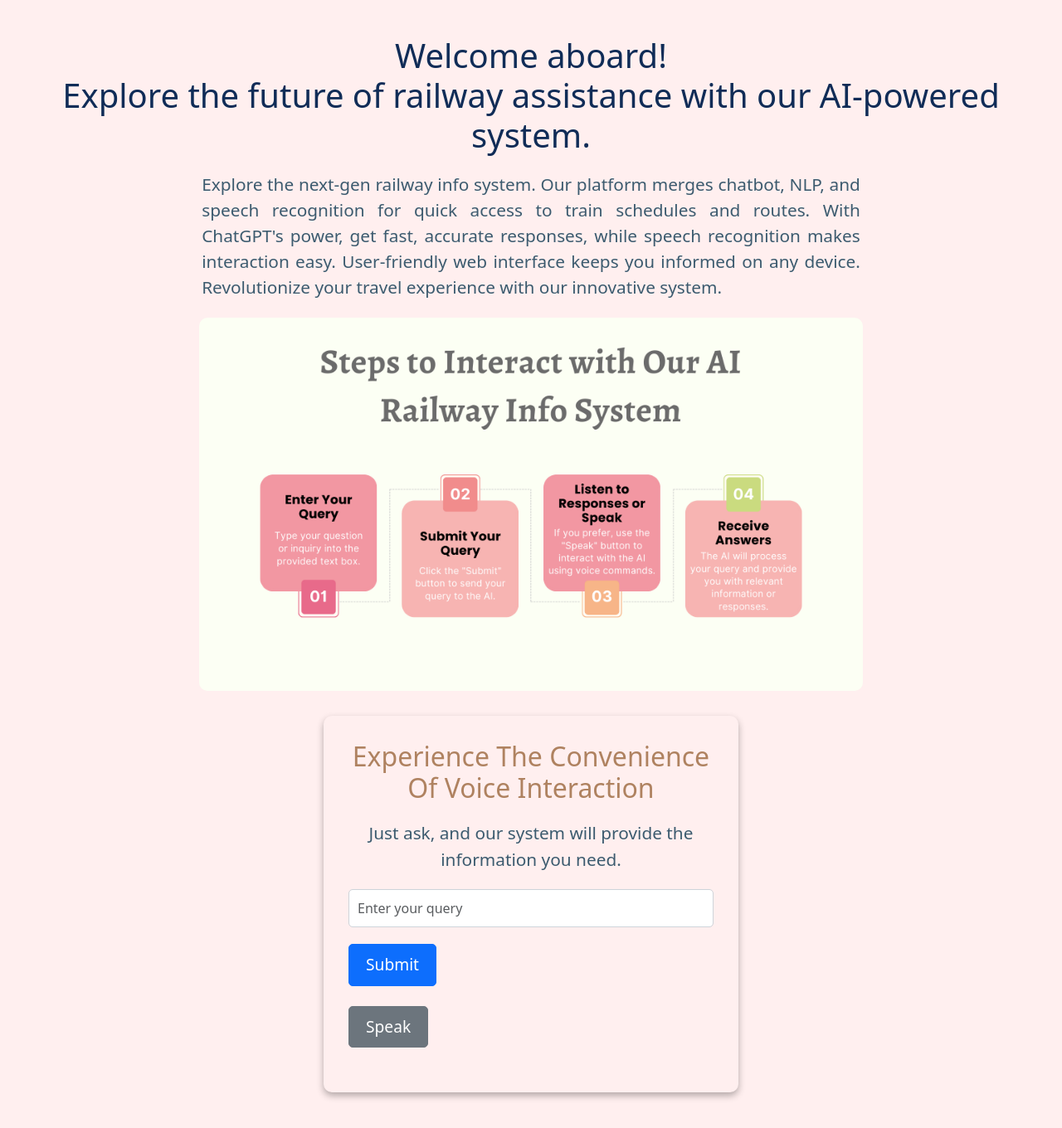
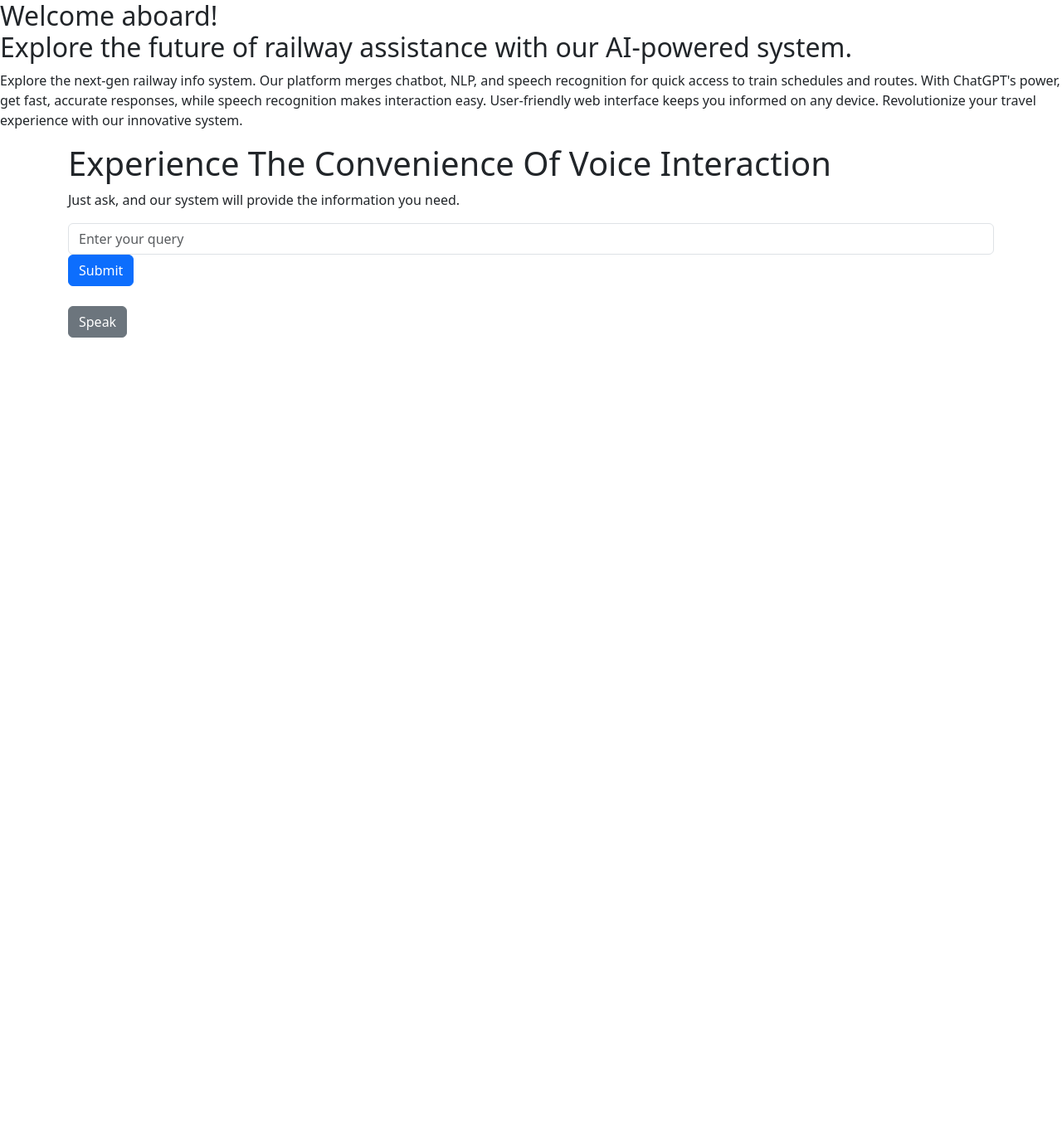
Before and after one commit to kundan200/deploy-, a Python web app: template templates/index.html in a window 1280 px wide. Shown: the whole page at 83% size. After the commit the page ends 407 px from the top, so only its background shows below. Run offline with Jinja, Linux system fonts and the light colour scheme; the template is opened without the code that fills it, so the values that code supplies are empty.

Commit message:
Update index.html

```diff
--- a/templates/index.html
+++ b/templates/index.html
@@ -5,110 +5,11 @@
     <meta name="viewport" content="width=device-width, initial-scale=1.0">
     <title>AI-Powered Railway Information System</title>
     <link href="https://cdn.jsdelivr.net/npm/bootstrap@5.3.0-alpha1/dist/css/bootstrap.min.css" rel="stylesheet">
-    <style>
-        /* Your CSS styles here */
-        body {
-            background-color: #FFEFEF;
-            height: 170vh;
-            display: flex;
-            flex-direction: column;
-            justify-content: center;
-            align-items: center;
-            padding: 20px;
-        }
-
-        .description h2{
-            color: #102C57;
-            font-size: 2.5em;
-            text-align: center;
-            margin-bottom: 20px;
-        }
-
-        .description p{
-            font-size: 1.3em;
-            margin-bottom: 20px;
-            text-align: justify;
-            color: #3C5B6F;
-            margin-right: 18%;
-            margin-left: 18%;
-        }
-
-        .steps img{
-            width: 100vh;
-        }
-
-        .container {
-            background-color: #FFEFEF;
-            border-radius: 10px;
-            box-shadow: 0 4px 8px rgba(0, 0, 0, 0.3);
-            padding: 30px;
-            max-width: 500px;
-            margin-top: 10px;
-        }
-
-        h1 {
-            font-size: 2em;
-            margin-bottom: 20px;
-            text-align: center;
-            color: #AF8260;
-        }
-
-        .container p{
-            font-size: 1.3em;
-            margin-bottom: 20px;
-            text-align: center;
-            color: #3C5B6F;
-        }
-
-        .form-group {
-            margin-bottom: 20px;
-        }
-
-        input[type="text"] {
-            border: 1px solid #ced4da;
-            border-radius: 5px;
-            padding: 10px;
-            width: 100%;
-            transition: border-color 0.15s ease-in-out, box-shadow 0.15s ease-in-out;
-        }
-
-        input[type="text"]:focus {
-            border-color: #007bff;
-            outline: 0;
-            box-shadow: 0 0 0 0.2rem rgba(0, 123, 255, 0.25);
-        }
-
-        .btn-primary, .btn-secondary {
-            padding: 10px 20px;
-            font-size: 1.2em;
-            border-radius: 5px;
-            transition: background-color 0.3s ease;
-        }
-
-        .btn-primary:hover, .btn-secondary:hover {
-            background-color: #0056b3;
-        }
-
-        .alert {
-            border-radius: 5px;
-        }
-
-        img {
-            max-width: 100%;
-            height: auto;
-            border-radius: 10px;
-            margin-bottom: 20px;
-        }
-    </style>
 </head>
 <body>
     <div class="description">
         <h2>Welcome aboard! <br>Explore the future of railway assistance with our AI-powered system.</h2>
-        <!-- <p>Convert audio to text and get responses in minutes!</p> -->
         <p>Explore the next-gen railway info system. Our platform merges chatbot, NLP, and speech recognition for quick access to train schedules and routes. With ChatGPT's power, get fast, accurate responses, while speech recognition makes interaction easy. User-friendly web interface keeps you informed on any device. Revolutionize your travel experience with our innovative system.</p>
-    </div>
-    <div class="steps">
-        <img src="{{ url_for('static', filename='images/Steps to interact.png') }}" alt="Image">
     </div>
 
     <div class="container">
@@ -116,7 +17,7 @@
         <p>Just ask, and our system will provide the information you need.</p>
         <div class="row">
             <div class="col-md-12">
-                <form action="/process_query" method="post" class="mb-4">
+                <form method="post" class="mb-4">
                     <div class="form-group">
                         <input type="text" name="query" class="form-control" placeholder="Enter your query">
                     </div>
@@ -129,25 +30,6 @@
                 </form>
             </div>
         </div>
-        <br>
-        {% if query %}
-        <div class="row">
-            <div class="col-md-12">
-                <div class="alert alert-info" role="alert">
-                    Your query: {{ query }}
-                </div>
-            </div>
-        </div>
-        {% endif %}
-        {% if response %}
-        <div class="row">
-            <div class="col-md-12">
-                <div class="alert alert-success" role="alert">
-                    Response: {{ response }}
-                </div>
-            </div>
-        </div>
-        {% endif %}
     </div>
 
     <script src="https://cdn.jsdelivr.net/npm/bootstrap@5.3.0-alpha1/dist/js/bootstrap.bundle.min.js"></script>
@@ -158,7 +40,7 @@
             .then(response => response.json())
             .then(data => {
                 document.querySelector('input[name="query"]').value = data;
-                document.querySelector('form[action="/process_query"]').submit();
+                document.querySelector('form[action="/"]').submit();
             })
             .catch(error => {
                 console.error('Error:', error);
```
